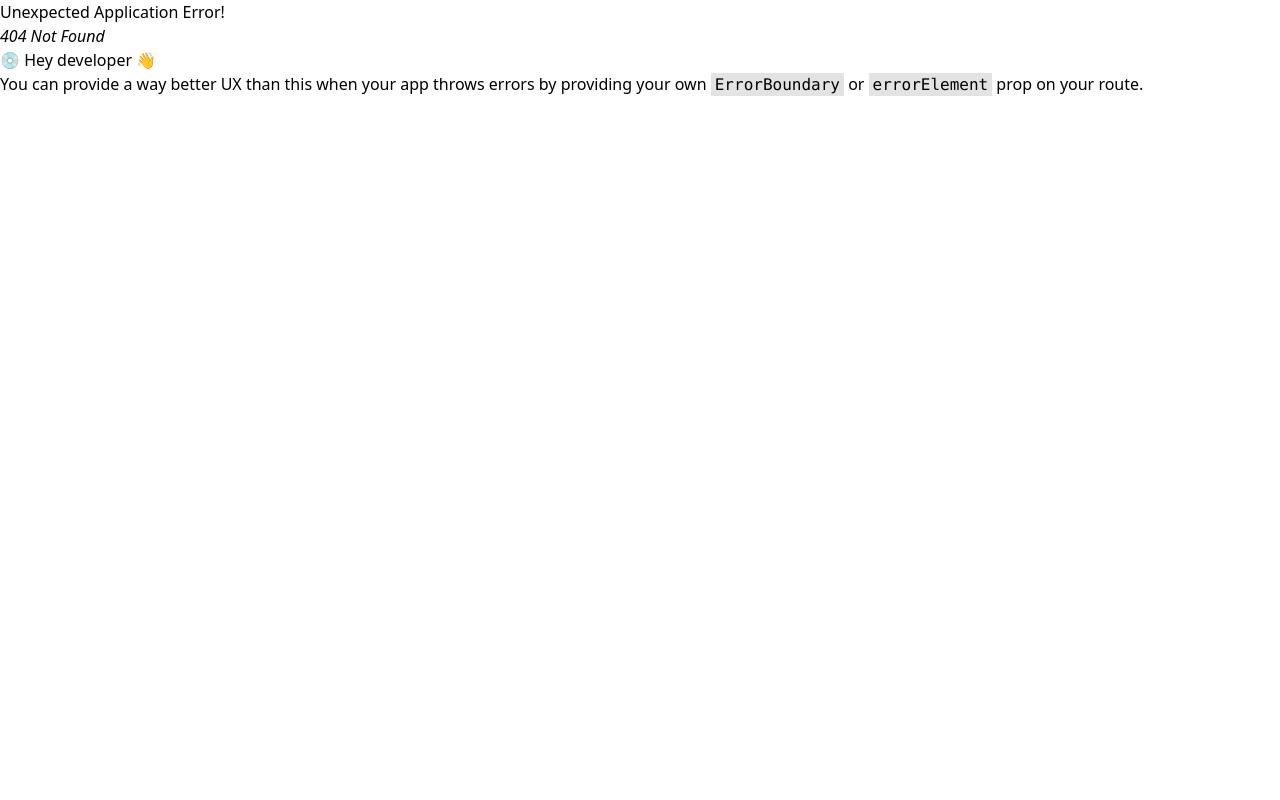
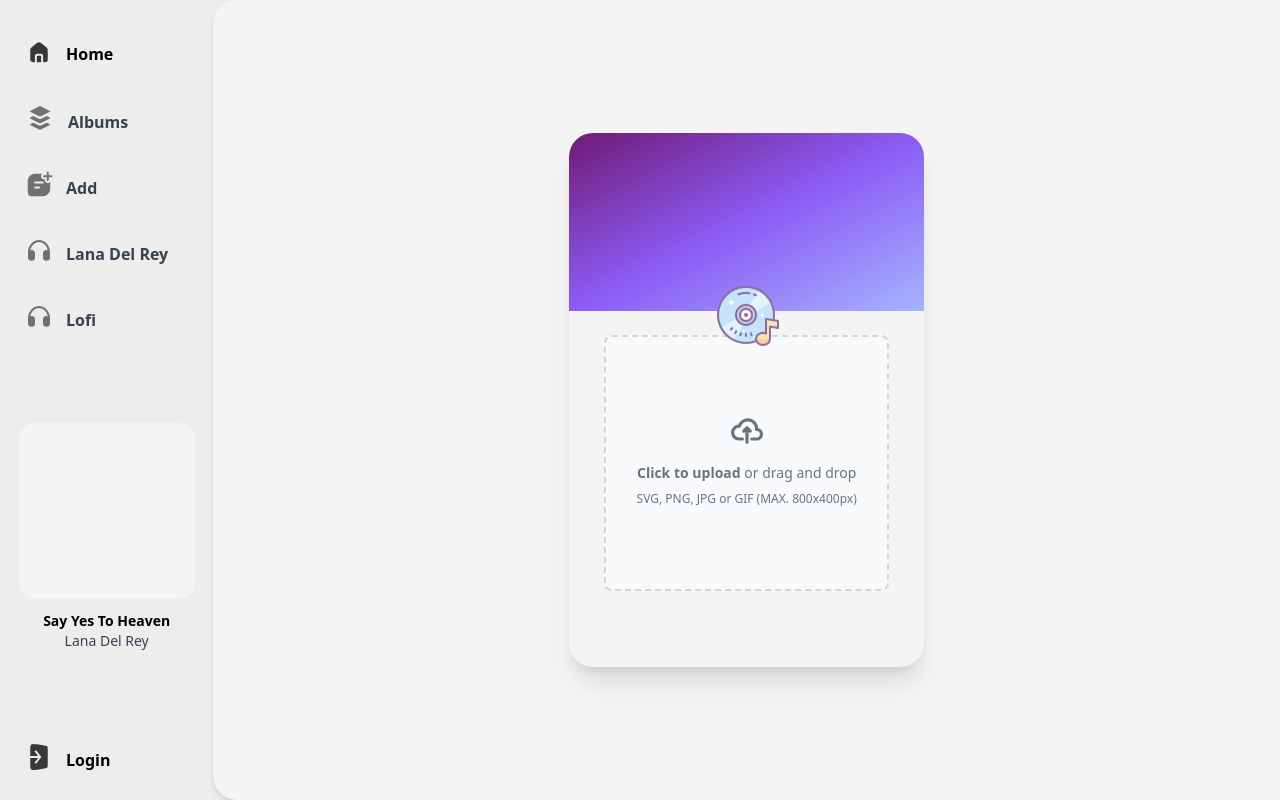
Before and after one commit to Aletheie/MusicPage, a React (Vite) app: page /songs/add in a window 1280 px wide. Before the commit this address had no page. Built offline with nearby package versions, Linux system fonts and the light colour scheme.

Commit message:
Add AddSong page

```diff
--- /dev/null
+++ b/src/components/AddSongInputGroup.tsx
@@ -0,0 +1,17 @@
+import cd from "../assets/icons8-music-record-64.png";
+import "../index.css";
+import FileInput from "./FileInput";
+
+const AddSongInputGroup = () => {
+  return (
+    <div className="flex justify-center w-full h-screen items-center">
+      <div className="w-1/3 h-2/3 rounded-3xl shadow-xl bg-[#f4f4f4]">
+        <div className="w-full bg-gradient-to-br from-fuchsia-900 via-violet-500 to-indigo-300 h-1/3  rounded-t-3xl"></div>
+        <img src={cd} alt="cd image" className="floating mx-auto -mt-10" />
+        <FileInput />
+      </div>
+    </div>
+  );
+};
+
+export default AddSongInputGroup;
--- a/src/components/BottomPlayer.tsx
+++ b/src/components/BottomPlayer.tsx
@@ -36,7 +36,6 @@ const BottomPlayer = () => {
       <AiFillCaretLeft
         onMouseOver={() => handleMouseOver("caretLeft")}
         onMouseOut={handleMouseOut}
-        onClick={handleClick}
         className={`h-4 cursor-pointer ${
           hoveredIcon === "caretLeft" ? "text-black" : ""
         }`}
@@ -53,7 +52,6 @@ const BottomPlayer = () => {
       <AiFillCaretRight
         onMouseOver={() => handleMouseOver("caretRight")}
         onMouseOut={handleMouseOut}
-        onClick={handleClick}
         className={`h-4 cursor-pointer ${
           hoveredIcon === "caretRight" ? "text-black" : ""
         }`}
--- /dev/null
+++ b/src/components/FileInput.tsx
@@ -0,0 +1,38 @@
+const FileInput = () => {
+  return (
+    <div className="flex items-center justify-center w-full">
+      <label
+        htmlFor="dropzone-file"
+        className="flex flex-col items-center justify-center w-4/5 h-64 border-2 border-gray-300 border-dashed rounded-lg cursor-pointer bg-gray-50 dark:hover:bg-bray-800 dark:bg-gray-700 hover:bg-gray-100 dark:border-gray-600 dark:hover:border-gray-500 dark:hover:bg-gray-600"
+      >
+        <div className="flex flex-col items-center justify-center pt-5 pb-6">
+          <svg
+            className="w-8 h-8 mb-4 text-gray-500 dark:text-gray-400"
+            aria-hidden="true"
+            xmlns="http://www.w3.org/2000/svg"
+            fill="none"
+            viewBox="0 0 20 16"
+          >
+            <path
+              stroke="currentColor"
+              stroke-linecap="round"
+              stroke-linejoin="round"
+              stroke-width="2"
+              d="M13 13h3a3 3 0 0 0 0-6h-.025A5.56 5.56 0 0 0 16 6.5 5.5 5.5 0 0 0 5.207 5.021C5.137 5.017 5.071 5 5 5a4 4 0 0 0 0 8h2.167M10 15V6m0 0L8 8m2-2 2 2"
+            />
+          </svg>
+          <p className="mb-2 text-sm text-gray-500 dark:text-gray-400">
+            <span className="font-semibold">Click to upload</span> or drag and
+            drop
+          </p>
+          <p className="text-xs text-gray-500 dark:text-gray-400">
+            SVG, PNG, JPG or GIF (MAX. 800x400px)
+          </p>
+        </div>
+        <input id="dropzone-file" type="file" className="hidden" />
+      </label>
+    </div>
+  );
+};
+
+export default FileInput;
--- a/src/components/Navbar.tsx
+++ b/src/components/Navbar.tsx
@@ -14,7 +14,7 @@ const linksData = [
     textColor: "text-gray-700",
     path: "/albums",
   },
-  { icon: add, text: "Add", textColor: "text-gray-700", path: "/" },
+  { icon: add, text: "Add", textColor: "text-gray-700", path: "/songs/add" },
   {
     icon: headphone,
     text: "Lana Del Rey",
--- /dev/null
+++ b/src/pages/AddSong.tsx
@@ -0,0 +1,11 @@
+import AddSongInputGroup from "../components/AddSongInputGroup";
+
+const AddSong = () => {
+  return (
+    <div className="w-full h-screen col-span-10 bg-[#f4f4f4] rounded-l-3xl shadow-md overflow-hidden">
+      <AddSongInputGroup />
+    </div>
+  );
+};
+
+export default AddSong;
--- a/src/routes.tsx
+++ b/src/routes.tsx
@@ -3,6 +3,7 @@ import Layout from "./pages/Layout";
 import HomePage from "./pages/HomePage";
 import Albums from "./pages/Albums";
 import Login from "./pages/Login";
+import AddSong from "./pages/AddSong";
 
 // eslint-disable-next-line @typescript-eslint/no-unsafe-call, @typescript-eslint/no-unsafe-assignment
 const router = createBrowserRouter([
@@ -13,6 +14,7 @@ const router = createBrowserRouter([
       { index: true, element: <HomePage /> },
       { path: "/albums", element: <Albums /> },
       { path: "/login", element: <Login /> },
+      { path: "/songs/add", element: <AddSong /> },
     ],
   },
 ]);
```
Also changed, not shown: src/assets/icons8-music-record-64.png (added).
